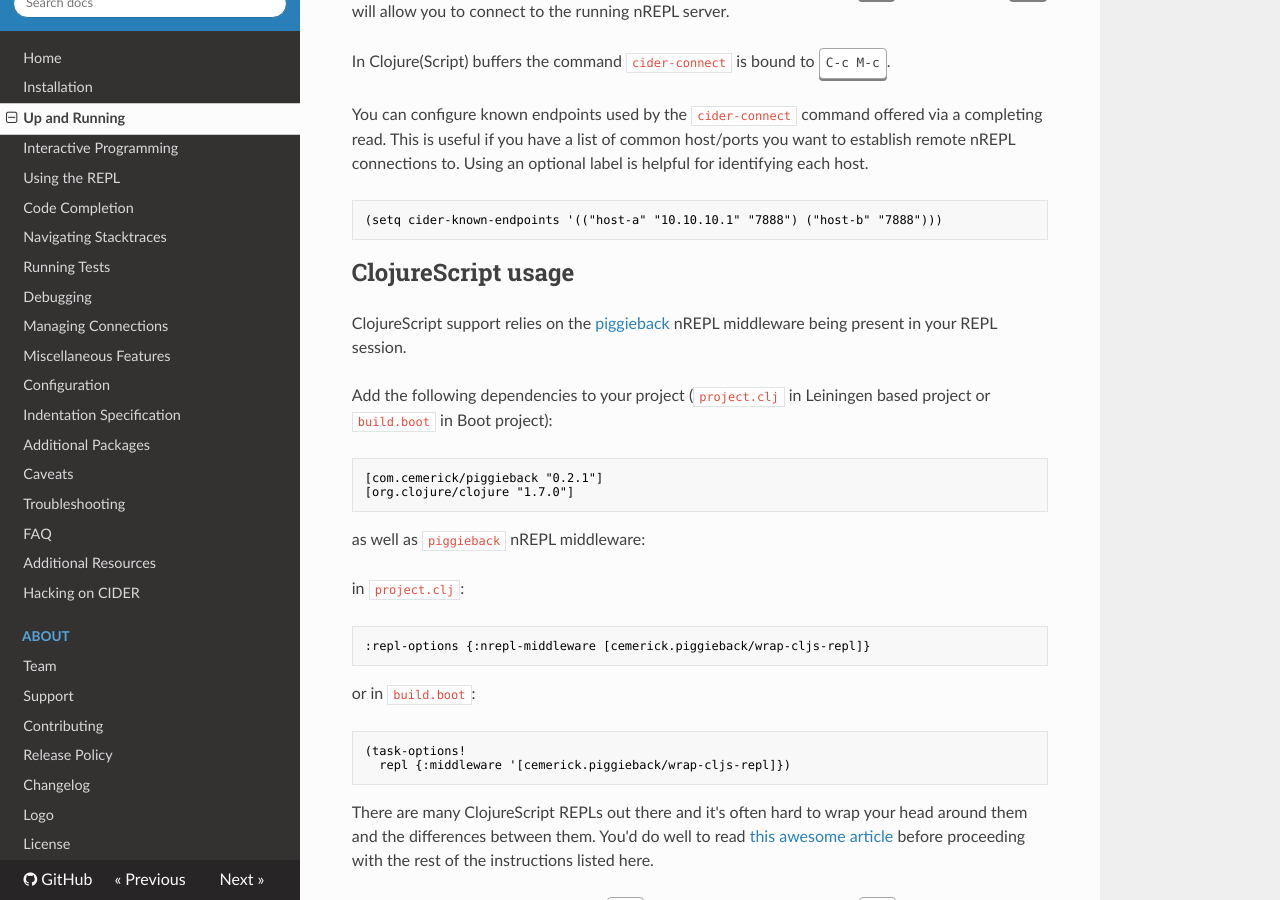
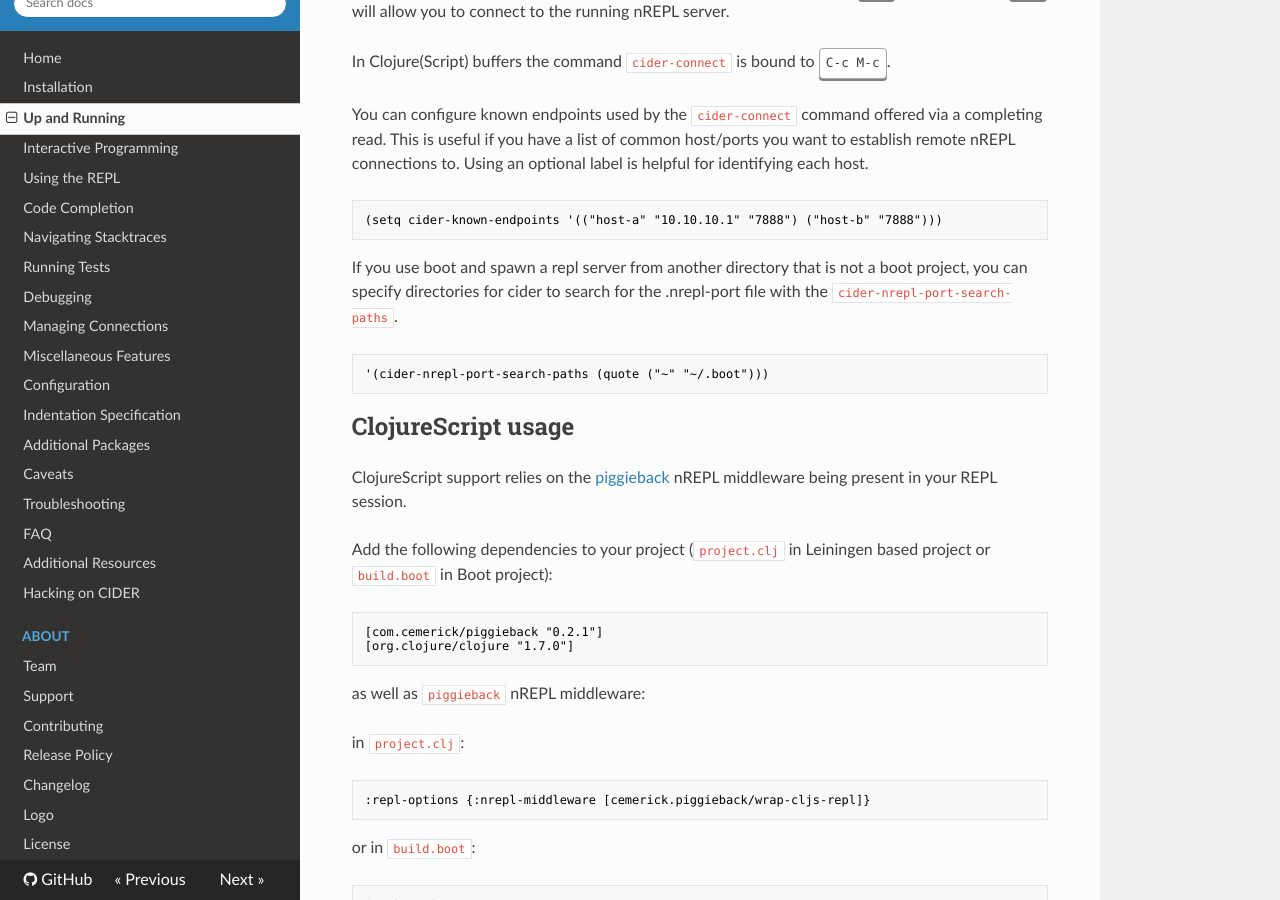
Before and after one commit to clojure-emacs/cider, an MkDocs documentation site: the page built from doc/up_and_running.md, in a window 1280 px wide and 900 px high, scrolled down 1558 px. Built offline with MkDocs 1.6.1, drawn with Linux system fonts in a browser that asks for light colours; nearby versions of some CDN libraries; old or Windows-style settings are respelled for this version of MkDocs.

Commit message:
Adding cider-nrepl-port-search-paths defcustom
This defcustom is useful for cases when you want to connect to a local repl but
are using boot repl spawned from a location that is not a project folder.
The boot process does not display the start directory so we cannot search for
the nrepl-port file from the process. This defcustom allows you to list common
places where you would spawn your boot repl and add that to the search path when
looking for nrepl-port files to show in.

Fixing indentation error.

````diff
--- a/doc/up_and_running.md
+++ b/doc/up_and_running.md
@@ -75,6 +75,14 @@
 
 ```el
 (setq cider-known-endpoints '(("host-a" "10.10.10.1" "7888") ("host-b" "7888")))
+```
+
+If you use boot and spawn a repl server from another directory that is not a
+boot project, you can specify directories for cider to search for the
+.nrepl-port file with the `cider-nrepl-port-search-paths`.
+
+```el
+'(cider-nrepl-port-search-paths (quote ("~" "~/.boot")))
 ```
 
 ## ClojureScript usage
````
Also changed, not shown: CHANGELOG.md (+3 -1 lines), 1 other file.
